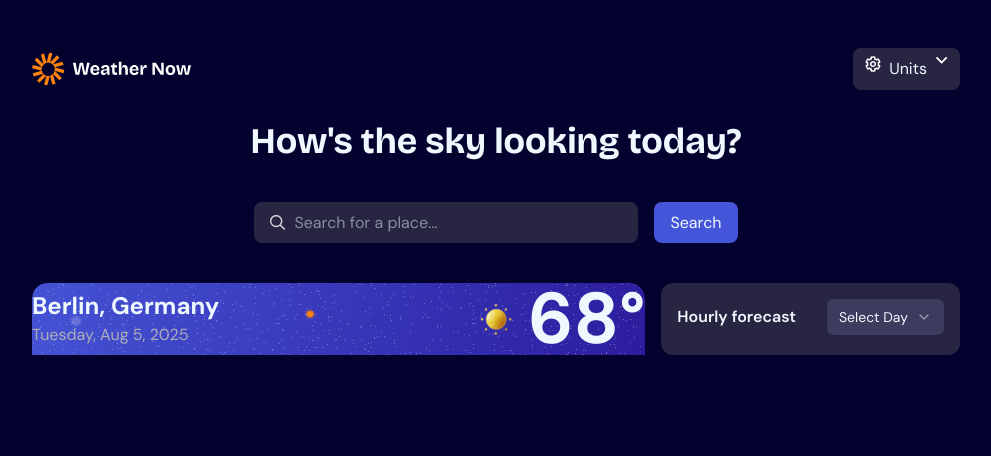
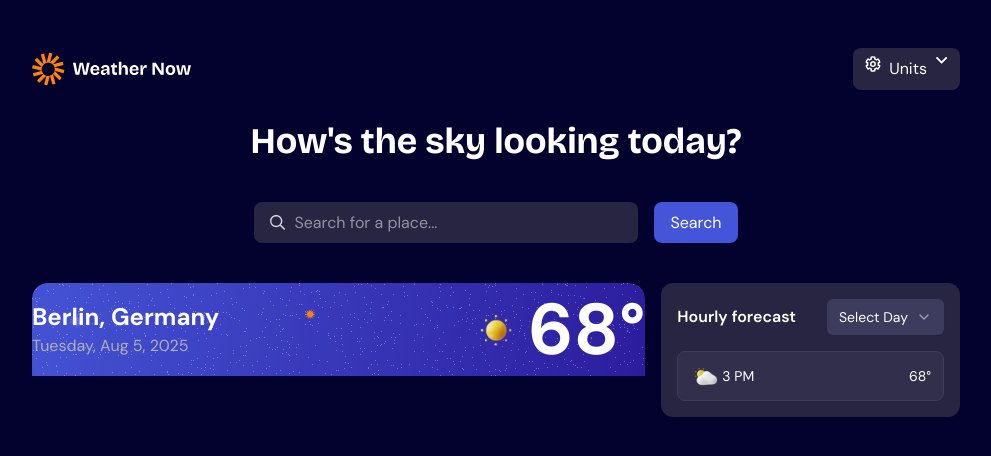
Before and after one commit to YismelR/weather-app, a React (Vite) app: page / in a window 1280 px wide. Shown: the top 456 px of the page, without its empty margins (144-1135 px from the left). Built offline with nearby package versions, Linux system fonts and the light colour scheme.

Commit message:
hourly card implemented,

```diff
--- a/package.json
+++ b/package.json
@@ -11,6 +11,7 @@
   },
   "dependencies": {
     "@radix-ui/react-dropdown-menu": "^2.1.16",
+    "@radix-ui/react-scroll-area": "^1.2.10",
     "@radix-ui/react-select": "^2.2.6",
     "@radix-ui/react-slot": "^1.2.4",
     "@tailwindcss/vite": "^4.1.16",
--- a/src/components/hourlySection/HourlyCard.tsx
+++ /dev/null
@@ -1,3 +0,0 @@
-export default function HourlyCard() {
-  return <></>;
-}
--- /dev/null
+++ b/src/components/hourlySection/HourlyCards.tsx
@@ -0,0 +1,23 @@
+import cloudy from "../../assets/images/icon-partly-cloudy.webp";
+
+import { ScrollArea } from "@/components/ui/scroll-area";
+
+export default function HourlyCards() {
+  return (
+    <ScrollArea className="h-11/12 w-full  ">
+      <div className="flex flex-col gap-4 overflow-hidden">
+        <div className="flex place-items-center justify-between bg-Neutral-700 py-2 px-3 rounded-lg border border-Neutral-600">
+          <div className="flex place-items-center">
+            <img
+              src={cloudy}
+              className="size-8
+            "
+            />
+            <p className="text-sm">3 PM</p>
+          </div>
+          <p className="text-sm">68°</p>
+        </div>
+      </div>
+    </ScrollArea>
+  );
+}
--- a/src/components/hourlySection/HourlySection.tsx
+++ b/src/components/hourlySection/HourlySection.tsx
@@ -1,14 +1,14 @@
 import DayDropdown from "./DayDropdown";
-import HourlyCard from "./HourlyCard";
+import HourlyCards from "./HourlyCards";
 
 export default function HourlySection() {
   return (
-    <section className="bg-card-bg p-4 rounded-xl ">
+    <section className="flex flex-col gap-4 bg-card-bg p-4 rounded-xl max-h-[530px] ">
       <div className="flex justify-between place-items-center">
         <p className="font-semibold">Hourly forecast</p>
         <DayDropdown />
-        <HourlyCard />
       </div>
+      <HourlyCards />
     </section>
   );
 }
--- /dev/null
+++ b/src/components/ui/scroll-area.tsx
@@ -0,0 +1,56 @@
+import * as React from "react"
+import * as ScrollAreaPrimitive from "@radix-ui/react-scroll-area"
+
+import { cn } from "@/lib/utils"
+
+function ScrollArea({
+  className,
+  children,
+  ...props
+}: React.ComponentProps<typeof ScrollAreaPrimitive.Root>) {
+  return (
+    <ScrollAreaPrimitive.Root
+      data-slot="scroll-area"
+      className={cn("relative", className)}
+      {...props}
+    >
+      <ScrollAreaPrimitive.Viewport
+        data-slot="scroll-area-viewport"
+        className="focus-visible:ring-ring/50 size-full rounded-[inherit] transition-[color,box-shadow] outline-none focus-visible:ring-[3px] focus-visible:outline-1"
+      >
+        {children}
+      </ScrollAreaPrimitive.Viewport>
+      <ScrollBar />
+      <ScrollAreaPrimitive.Corner />
+    </ScrollAreaPrimitive.Root>
+  )
+}
+
+function ScrollBar({
+  className,
+  orientation = "vertical",
+  ...props
+}: React.ComponentProps<typeof ScrollAreaPrimitive.ScrollAreaScrollbar>) {
+  return (
+    <ScrollAreaPrimitive.ScrollAreaScrollbar
+      data-slot="scroll-area-scrollbar"
+      orientation={orientation}
+      className={cn(
+        "flex touch-none p-px transition-colors select-none",
+        orientation === "vertical" &&
+          "h-full w-2.5 border-l border-l-transparent",
+        orientation === "horizontal" &&
+          "h-2.5 flex-col border-t border-t-transparent",
+        className
+      )}
+      {...props}
+    >
+      <ScrollAreaPrimitive.ScrollAreaThumb
+        data-slot="scroll-area-thumb"
+        className="bg-border relative flex-1 rounded-full"
+      />
+    </ScrollAreaPrimitive.ScrollAreaScrollbar>
+  )
+}
+
+export { ScrollArea, ScrollBar }
--- a/src/components/ui/select.tsx
+++ b/src/components/ui/select.tsx
@@ -1,6 +1,6 @@
 import * as React from "react";
 import * as SelectPrimitive from "@radix-ui/react-select";
-import { CheckIcon, ChevronDownIcon, ChevronUpIcon } from "lucide-react";
+import { ChevronDownIcon, ChevronUpIcon } from "lucide-react";
 
 import { cn } from "@/lib/utils";
 
--- a/src/index.css
+++ b/src/index.css
@@ -98,7 +98,7 @@
   place-items: center;
   background-color: var(--color-background);
   font-family: var(--font-DM-Sans), sans-serif, Arial, Helvetica;
-  color: aliceblue;
+  color: var(--color-Neutral-0);
   line-height: 1.6;
   /* font-size: 16px; */
 }
```
Also changed, not shown: 1 other file (tests, documents, lock files or other folders).
